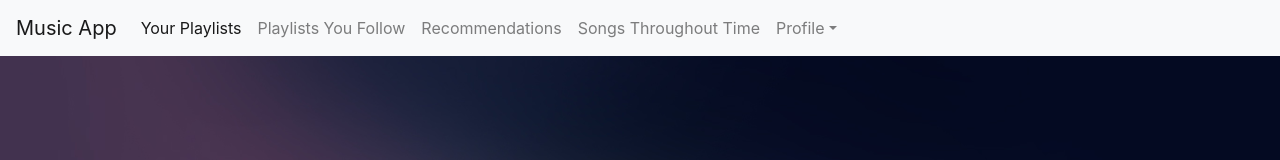
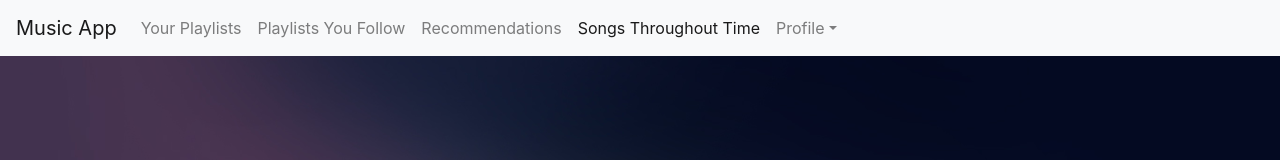
Before and after one commit to wmorgus/cis550, a React (Create React App) app in the folder client/: page /time in a window 1280 px wide. Shown: the top 160 px of the page. Built offline with nearby package versions, Linux system fonts and the light colour scheme.

Commit message:
fixing pagebar highlights

```diff
--- a/client/src/components/App.js
+++ b/client/src/components/App.js
@@ -35,10 +35,6 @@ class App extends React.Component {
 				<div className="App">
 					<Router>
 						<Switch>
-							<Route path="/" render={() => (
-									<YourPlaylists />
-								)}
-							/>
 							<Route exact path="/followPlaylists" render={() => (
 									<FollowPlaylists />
 								)}
@@ -51,6 +47,10 @@ class App extends React.Component {
 									<Time />
 								)}
 							/>
+							<Route path="/" render={() => (
+									<YourPlaylists />
+								)}
+							/>
 						</Switch>
 					</Router>
 				</div>
--- a/client/src/components/PageNavbar.js
+++ b/client/src/components/PageNavbar.js
@@ -12,9 +12,8 @@ export default class PageNavbar extends React.Component {
 	}
 
 	componentDidMount() {
-		const domainNames = ['Your Playlists', 'Playlists You Follow', 'Recommendations', 'Songs Throughout Time'];
-		const pageList=['yourplaylists', 'followPlaylists', 'recommendations', 'time']
-
+		const pageList=['yourPlaylists', 'followPlaylists', 'recommendations', 'time']
+		console.log(this.props.active)
 		let navbarDivs = pageList.map((page, i) => {
 			if (i === 0) {
 				if (this.props.active === page) {
--- a/client/src/components/Recommendations.js
+++ b/client/src/components/Recommendations.js
@@ -51,7 +51,7 @@ export default class Recommendations extends React.Component {
 
             <p> helo </p>
 
-            <div className="container recommendations-container">
+            {/* <div className="container recommendations-container">
 			    	<div className="jumbotron">
 			    		<div className="h5">Recommendations</div>
 			    		<br></br>
@@ -72,7 +72,7 @@ export default class Recommendations extends React.Component {
 			    			{this.state.recMovies}
 			    		</div>
 			    	</div>
-			    </div>
+			    </div> */}
 
         </div>
 
--- a/client/src/components/YourPlaylists.js
+++ b/client/src/components/YourPlaylists.js
@@ -13,9 +13,9 @@ export default class YourPlaylists extends React.Component {
 
       render() {
         return (
-          <div className="YourPlaylists">
+          <div className="yourPlaylists">
 
-            <PageNavbar active="yourplaylists" />
+            <PageNavbar active="yourPlaylists" />
 
             <br></br>
 
```
